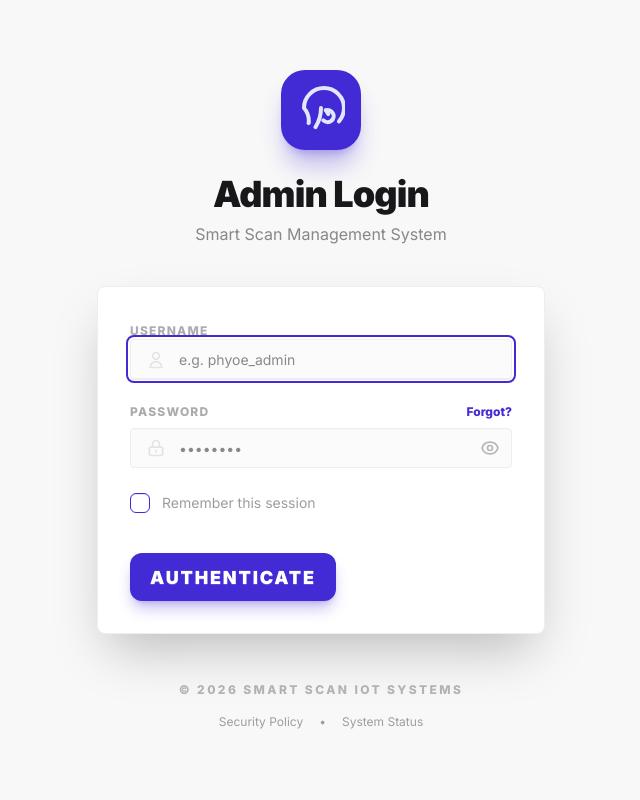
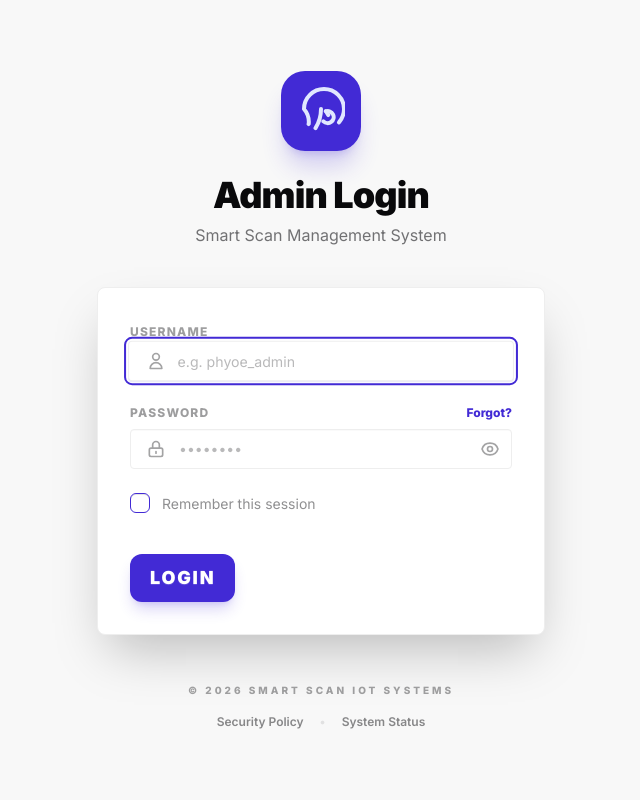
Before and after one commit to PhyoeKyawThan/voting_entrance, a Django app: page /user/auth/login in a window 1280 px wide. Shown: the whole page, without its empty margins (319-959 px from the left). Run offline with Django 4.2, Linux system fonts and the light colour scheme; some libraries are stand-ins or nearby versions.

Commit message:
change: login form

```diff
--- a/templates/user_auth/login.html
+++ b/templates/user_auth/login.html
@@ -14,7 +14,9 @@
 
     <style>
         body { font-family: 'Inter', sans-serif; }
-        .input:focus { transform: translateY(-1px); }
+        /* Smooth scale on focus instead of translate for cleaner UI */
+        .input:focus { transform: scale(1.01); }
+        .transition-all { transition: all 0.2s ease-in-out; }
     </style>
 </head>
 <body class="bg-base-200 text-base-content selection:bg-primary selection:text-white">
@@ -23,13 +25,13 @@
         <div class="max-w-md w-full py-12">
 
             <div class="text-center mb-10">
-                <div class="inline-flex items-center justify-center w-20 h-20 rounded-3xl bg-primary text-primary-content shadow-xl shadow-primary/30 mb-6 transform hover:scale-105 transition-all duration-300">
+                <div class="inline-flex items-center justify-center w-20 h-20 rounded-3xl bg-primary text-primary-content shadow-xl shadow-primary/20 mb-6 transform hover:rotate-3 transition-all duration-300">
                     <svg class="w-12 h-12" fill="none" stroke="currentColor" viewBox="0 0 24 24">
                         <path stroke-linecap="round" stroke-linejoin="round" stroke-width="2" d="M12 11c0 3.517-1.009 6.799-2.753 9.571m-3.44-2.04l.054-.09A10.003 10.003 0 003.5 11c0-5.523 4.477-10 10-10s10 4.477 10 10a9.985 9.985 0 01-2.423 6.57l-.084.11m-6.563-5.658l1.174 2.015m-1.214-1.822a3 3 0 11-1.173 4.973" />
                     </svg>
                 </div>
-                <h1 class="text-4xl font-black tracking-tight">Admin Login</h1>
-                <p class="text-base-content/50 mt-2 font-medium">Smart Scan Management System</p>
+                <h1 class="text-4xl font-black tracking-tight text-neutral">Admin Login</h1>
+                <p class="text-base-content/60 mt-2 font-medium">Smart Scan Management System</p>
             </div>
 
             <div class="card bg-base-100 shadow-2xl border border-base-300">
@@ -38,16 +40,16 @@
 
                     <div class="form-control">
                         <label class="label">
-                            <span class="label-text font-bold text-xs uppercase tracking-widest opacity-60">Username</span>
+                            <span class="label-text font-bold text-xs uppercase tracking-widest opacity-70">Username</span>
                         </label>
                         <div class="relative">
-                            <span class="absolute inset-y-0 left-0 pl-4 flex items-center text-base-content/20">
+                            <span class="absolute z-50 inset-y-0 left-0 pl-4 flex items-center text-base-content/40">
                                 <svg class="w-5 h-5" fill="none" stroke="currentColor" viewBox="0 0 24 24"><path stroke-linecap="round" stroke-linejoin="round" stroke-width="2" d="M16 7a4 4 0 11-8 0 4 4 0 018 0zM12 14a7 7 0 00-7 7h14a7 7 0 00-7-7z" /></svg>
                             </span>
                             <input type="text"
                                    name="username"
                                    placeholder="e.g. phyoe_admin"
-                                   class="input input-bordered w-full pl-12 bg-base-200/50 border-base-300 focus:input-primary transition-all font-medium"
+                                   class="input input-bordered w-full pl-12 bg-base-100 border-base-300 focus:input-primary transition-all font-medium placeholder:text-base-content/30"
                                    required
                                    autofocus />
                         </div>
@@ -56,22 +58,25 @@
                     <div class="form-control">
                         <div class="flex justify-between items-end mb-2">
                             <label class="label p-0">
-                                <span class="label-text font-bold text-xs uppercase tracking-widest opacity-60">Password</span>
+                                <span class="label-text font-bold text-xs uppercase tracking-widest opacity-70">Password</span>
                             </label>
                             <a href="#" class="text-xs link link-hover text-primary font-bold">Forgot?</a>
                         </div>
-                        <div class="relative" id="passwordContainer">
-                            <span class="absolute inset-y-0 left-0 pl-4 flex items-center text-base-content/20">
+                        <div class="relative">
+                            <span class="absolute z-50 inset-y-0 left-0 pl-4 flex items-center text-base-content/40">
                                 <svg class="w-5 h-5" fill="none" stroke="currentColor" viewBox="0 0 24 24"><path stroke-linecap="round" stroke-linejoin="round" stroke-width="2" d="M12 15v2m-6 4h12a2 2 0 002-2v-6a2 2 0 00-2-2H6a2 2 0 00-2 2v6a2 2 0 002 2zm10-10V7a4 4 0 00-8 0v4h8z" /></svg>
                             </span>
                             <input type="password"
                                    id="passwordInput"
                                    name="password"
                                    placeholder="••••••••"
-                                   class="input input-bordered w-full pl-12 bg-base-200/50 border-base-300 focus:input-primary transition-all"
+                                   class="input input-bordered w-full pl-12 bg-base-100 border-base-300 focus:input-primary transition-all placeholder:text-base-content/30"
                                    required />
-                            <button type="button" onclick="togglePassword()" class="absolute inset-y-0 right-0 pr-3 flex items-center text-base-content/30 hover:text-primary transition-colors">
-                                <svg id="eyeIcon" class="w-5 h-5" fill="none" stroke="currentColor" viewBox="0 0 24 24"><path stroke-linecap="round" stroke-linejoin="round" stroke-width="2" d="M15 12a3 3 0 11-6 0 3 3 0 016 0z" /><path stroke-linecap="round" stroke-linejoin="round" stroke-width="2" d="M2.458 12C3.732 7.943 7.523 5 12 5c4.478 0 8.268 2.943 9.542 7-1.274 4.057-5.064 7-9.542 7-4.477 0-8.268-2.943-9.542-7z" /></svg>
+                            <button type="button" onclick="togglePassword()" class="absolute inset-y-0 right-0 pr-3 flex items-center text-base-content/40 hover:text-primary transition-colors">
+                                <svg id="eyeIcon" class="w-5 h-5" fill="none" stroke="currentColor" viewBox="0 0 24 24">
+                                    <path id="eyePath" stroke-linecap="round" stroke-linejoin="round" stroke-width="2" d="M15 12a3 3 0 11-6 0 3 3 0 016 0z" />
+                                    <path stroke-linecap="round" stroke-linejoin="round" stroke-width="2" d="M2.458 12C3.732 7.943 7.523 5 12 5c4.478 0 8.268 2.943 9.542 7-1.274 4.057-5.064 7-9.542 7-4.477 0-8.268-2.943-9.542-7z" />
+                                </svg>
                             </button>
                         </div>
                     </div>
@@ -79,32 +84,32 @@
                     <div class="flex items-center justify-between">
                         <label class="label cursor-pointer gap-3">
                             <input type="checkbox" class="checkbox checkbox-primary checkbox-sm rounded-md" />
-                            <span class="label-text font-medium opacity-70">Remember this session</span>
+                            <span class="label-text font-medium opacity-80">Remember this session</span>
                         </label>
                     </div>
 
                     {% if error %}
-                    <div class="alert alert-error rounded-xl py-3 border-none shadow-lg animate-bounce">
+                    <div class="alert alert-error rounded-xl py-3 border-none shadow-md">
                         <svg xmlns="http://www.w3.org/2000/svg" class="stroke-current shrink-0 h-5 w-5" fill="none" viewBox="0 0 24 24"><path stroke-linecap="round" stroke-linejoin="round" stroke-width="2" d="M10 14l2-2m0 0l2-2m-2 2l-2-2m2 2l2 2m7-2a9 9 0 11-18 0 9 9 0 0118 0z" /></svg>
-                        <span class="text-sm font-bold">{{ error }}</span>
+                        <span class="text-sm font-bold text-white">{{ error }}</span>
                     </div>
                     {% endif %}
 
                     <div class="form-control mt-4">
-                        <button type="submit" class="btn btn-primary btn-lg text-white font-black uppercase tracking-widest rounded-xl shadow-lg shadow-primary/30 hover:shadow-primary/50 transition-all border-none">
-                            Authenticate
+                        <button type="submit" class="btn btn-primary btn-lg text-white font-black uppercase tracking-widest rounded-xl shadow-lg shadow-primary/20 hover:shadow-primary/40 transition-all border-none">
+                            Login
                         </button>
                     </div>
                 </form>
             </div>
 
             <div class="text-center mt-12 space-y-4">
-                <p class="text-xs font-bold text-base-content/30 uppercase tracking-[0.2em]">
+                <p class="text-[10px] font-bold text-base-content/40 uppercase tracking-[0.3em]">
                     &copy; 2026 Smart Scan IoT Systems
                 </p>
-                <div class="flex justify-center gap-4 text-xs opacity-40">
+                <div class="flex justify-center gap-4 text-xs font-semibold opacity-50">
                     <a href="#" class="hover:text-primary transition-colors">Security Policy</a>
-                    <span>•</span>
+                    <span class="opacity-20">•</span>
                     <a href="#" class="hover:text-primary transition-colors">System Status</a>
                 </div>
             </div>
@@ -114,13 +119,15 @@
     <script>
         function togglePassword() {
             const input = document.getElementById('passwordInput');
-            const icon = document.getElementById('eyeIcon');
+            const path = document.getElementById('eyePath');
             if (input.type === "password") {
                 input.type = "text";
-                icon.innerHTML = '<path stroke-linecap="round" stroke-linejoin="round" stroke-width="2" d="M13.875 18.825A10.05 10.05 0 0112 19c-4.478 0-8.268-2.943-9.543-7a9.97 9.97 0 011.563-3.029m5.858.908a3 3 0 114.243 4.243M9.878 9.878l4.242 4.242M9.88 9.88l-3.29-3.29m7.532 7.532l3.29 3.29M3 3l18 18" />';
+                // Adds the "slash" to the eye icon
+                path.setAttribute('d', 'M13.875 18.825A10.05 10.05 0 0112 19c-4.478 0-8.268-2.943-9.543-7a9.97 9.97 0 011.563-3.029m5.858.908a3 3 0 114.243 4.243M9.878 9.878l4.242 4.242M9.88 9.88l-3.29-3.29m7.532 7.532l3.29 3.29M3 3l18 18');
             } else {
                 input.type = "password";
-                icon.innerHTML = '<path stroke-linecap="round" stroke-linejoin="round" stroke-width="2" d="M15 12a3 3 0 11-6 0 3 3 0 016 0z" /><path stroke-linecap="round" stroke-linejoin="round" stroke-width="2" d="M2.458 12C3.732 7.943 7.523 5 12 5c4.478 0 8.268 2.943 9.542 7-1.274 4.057-5.064 7-9.542 7-4.477 0-8.268-2.943-9.542-7z" />';
+                // Resets to normal eye
+                path.setAttribute('d', 'M15 12a3 3 0 11-6 0 3 3 0 016 0z');
             }
         }
     </script>
--- a/theme/static/css/dist/styles.css
+++ b/theme/static/css/dist/styles.css
@@ -10,7 +10,10 @@
       "Courier New", monospace;
     --color-red-800: oklch(44.4% 0.177 26.899);
     --color-yellow-400: oklch(85.2% 0.199 91.936);
+    --color-blue-600: oklch(54.6% 0.245 262.881);
     --color-gray-50: oklch(98.5% 0.002 247.839);
+    --color-gray-400: oklch(70.7% 0.022 261.325);
+    --color-gray-800: oklch(27.8% 0.033 256.848);
     --color-black: #000;
     --color-white: #fff;
     --spacing: 0.25rem;
@@ -1862,6 +1865,9 @@
   .z-40 {
     z-index: 40;
   }
+  .z-50 {
+    z-index: 50;
+  }
   .z-\[1\] {
     z-index: 1;
   }
@@ -2714,6 +2720,9 @@
       background-color: color-mix(in oklab, var(--color-black) 40%, transparent);
     }
   }
+  .bg-blue-600 {
+    background-color: var(--color-blue-600);
+  }
   .bg-gray-50 {
     background-color: var(--color-gray-50);
   }
@@ -2920,6 +2929,10 @@
     --tw-tracking: 0.2em;
     letter-spacing: 0.2em;
   }
+  .tracking-\[0\.3em\] {
+    --tw-tracking: 0.3em;
+    letter-spacing: 0.3em;
+  }
   .tracking-normal {
     --tw-tracking: var(--tracking-normal);
     letter-spacing: var(--tracking-normal);
@@ -2982,6 +2995,14 @@
       color: color-mix(in oklab, var(--color-base-content) 30%, transparent);
     }
   }
+  .text-base-content\/40 {
+    color: var(--color-base-content);
+  }
+  @supports (color: color-mix(in lab, red, red)) {
+    .text-base-content\/40 {
+      color: color-mix(in oklab, var(--color-base-content) 40%, transparent);
+    }
+  }
   .text-base-content\/50 {
     color: var(--color-base-content);
   }
@@ -2990,11 +3011,31 @@
       color: color-mix(in oklab, var(--color-base-content) 50%, transparent);
     }
   }
+  .text-base-content\/60 {
+    color: var(--color-base-content);
+  }
+  @supports (color: color-mix(in lab, red, red)) {
+    .text-base-content\/60 {
+      color: color-mix(in oklab, var(--color-base-content) 60%, transparent);
+    }
+  }
   .text-black {
     color: var(--color-black);
   }
+  .text-blue-600 {
+    color: var(--color-blue-600);
+  }
   .text-error {
     color: var(--color-error);
+  }
+  .text-gray-400 {
+    color: var(--color-gray-400);
+  }
+  .text-gray-800 {
+    color: var(--color-gray-800);
+  }
+  .text-neutral {
+    color: var(--color-neutral);
   }
   .text-neutral-content {
     color: var(--color-neutral-content);
@@ -3039,6 +3080,9 @@
   .opacity-0 {
     opacity: 0%;
   }
+  .opacity-20 {
+    opacity: 20%;
+  }
   .opacity-25 {
     opacity: 25%;
   }
@@ -3059,6 +3103,9 @@
   }
   .opacity-75 {
     opacity: 75%;
+  }
+  .opacity-80 {
+    opacity: 80%;
   }
   .shadow {
     --tw-shadow: 0 1px 3px 0 var(--tw-shadow-color, rgb(0 0 0 / 0.1)), 0 1px 2px -1px var(--tw-shadow-color, rgb(0 0 0 / 0.1));
@@ -3076,6 +3123,10 @@
     --tw-shadow: 0 10px 15px -3px var(--tw-shadow-color, rgb(0 0 0 / 0.1)), 0 4px 6px -4px var(--tw-shadow-color, rgb(0 0 0 / 0.1));
     box-shadow: var(--tw-inset-shadow), var(--tw-inset-ring-shadow), var(--tw-ring-offset-shadow), var(--tw-ring-shadow), var(--tw-shadow);
   }
+  .shadow-md {
+    --tw-shadow: 0 4px 6px -1px var(--tw-shadow-color, rgb(0 0 0 / 0.1)), 0 2px 4px -2px var(--tw-shadow-color, rgb(0 0 0 / 0.1));
+    box-shadow: var(--tw-inset-shadow), var(--tw-inset-ring-shadow), var(--tw-ring-offset-shadow), var(--tw-ring-shadow), var(--tw-shadow);
+  }
   .shadow-sm {
     --tw-shadow: 0 1px 3px 0 var(--tw-shadow-color, rgb(0 0 0 / 0.1)), 0 1px 2px -1px var(--tw-shadow-color, rgb(0 0 0 / 0.1));
     box-shadow: var(--tw-inset-shadow), var(--tw-inset-ring-shadow), var(--tw-ring-offset-shadow), var(--tw-ring-shadow), var(--tw-shadow);
@@ -3087,6 +3138,14 @@
   .ring {
     --tw-ring-shadow: var(--tw-ring-inset,) 0 0 0 calc(1px + var(--tw-ring-offset-width)) var(--tw-ring-color, currentcolor);
     box-shadow: var(--tw-inset-shadow), var(--tw-inset-ring-shadow), var(--tw-ring-offset-shadow), var(--tw-ring-shadow), var(--tw-shadow);
+  }
+  .shadow-primary\/20 {
+    --tw-shadow-color: color-mix(in srgb, #4f46e5 20%, transparent);
+  }
+  @supports (color: color-mix(in lab, red, red)) {
+    .shadow-primary\/20 {
+      --tw-shadow-color: color-mix(in oklab, color-mix(in oklab, var(--color-primary) 20%, transparent) var(--tw-shadow-alpha), transparent);
+    }
   }
   .shadow-primary\/30 {
     --tw-shadow-color: color-mix(in srgb, #4f46e5 30%, transparent);
@@ -3235,6 +3294,14 @@
   .selection\:text-white::selection {
     color: var(--color-white);
   }
+  .placeholder\:text-base-content\/30::placeholder {
+    color: var(--color-base-content);
+  }
+  @supports (color: color-mix(in lab, red, red)) {
+    .placeholder\:text-base-content\/30::placeholder {
+      color: color-mix(in oklab, var(--color-base-content) 30%, transparent);
+    }
+  }
   @media (hover: hover) {
     .hover\:scale-105:hover {
       --tw-scale-x: 105%;
@@ -3244,6 +3311,11 @@
     }
   }
   @media (hover: hover) {
+    .hover\:rotate-3:hover {
+      rotate: 3deg;
+    }
+  }
+  @media (hover: hover) {
     .hover\:bg-base-200:hover {
       background-color: var(--color-base-200);
     }
@@ -3256,6 +3328,16 @@
   @media (hover: hover) {
     .hover\:opacity-100:hover {
       opacity: 100%;
+    }
+  }
+  @media (hover: hover) {
+    .hover\:shadow-primary\/40:hover {
+      --tw-shadow-color: color-mix(in srgb, #4f46e5 40%, transparent);
+    }
+    @supports (color: color-mix(in lab, red, red)) {
+      .hover\:shadow-primary\/40:hover {
+        --tw-shadow-color: color-mix(in oklab, color-mix(in oklab, var(--color-primary) 40%, transparent) var(--tw-shadow-alpha), transparent);
+      }
     }
   }
   @media (hover: hover) {
```
